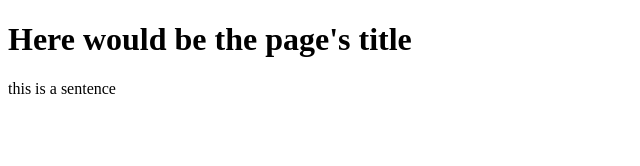
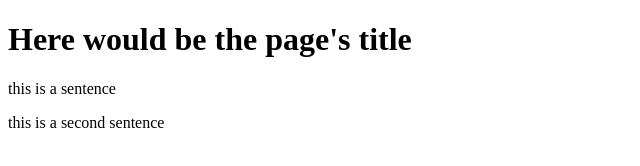
Before and after one commit to ernzturm/web2, a plain HTML site: page index.html in a window 1280 px wide. Shown: the whole page, without its empty margins (0-640 px from the left). Drawn offline with Linux system fonts and the light colour scheme.

Commit message:
added second P

```diff
--- a/index.html
+++ b/index.html
@@ -9,5 +9,6 @@
 <body>
     <h1>Here would be the page's title</h1>
     <p>this is a sentence</p>
+    <p>this is a second sentence</p>
 </body>
 </html>
```
